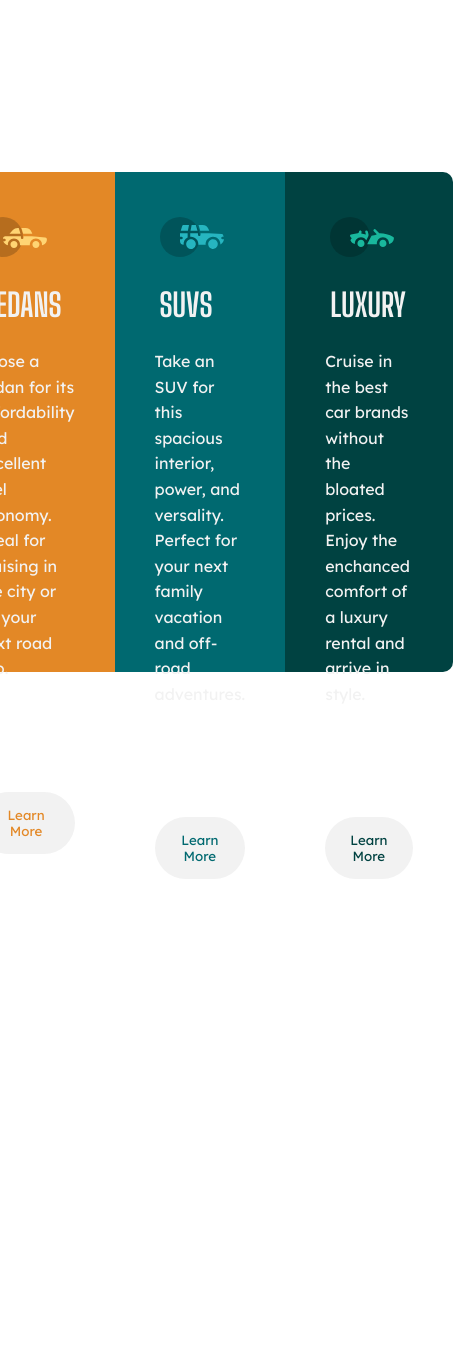
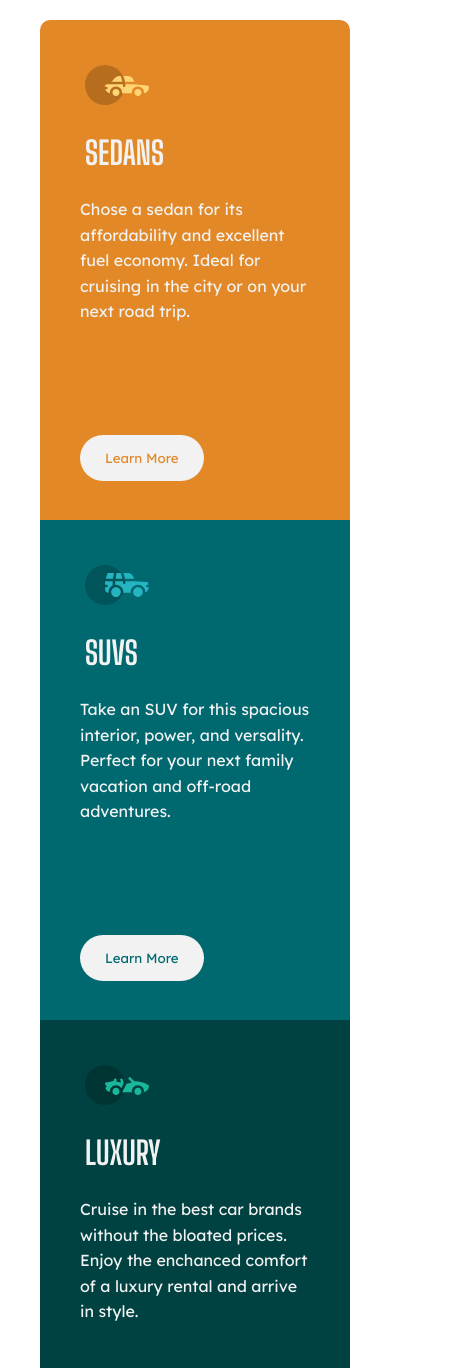
Before and after one commit to PedroOrnelasPego/3-column-preview-card-component-main, a plain HTML site: page index.html in a window 390 px wide. Shown: the top 1368 px of the page, 453 px wide, since content can reach past the window. Before the commit the page ends 919 px from the top, so only its background shows below. Drawn offline with Linux system fonts and the light colour scheme.

Commit message:
Responsive update

```diff
--- a/style.css
+++ b/style.css
@@ -76,3 +76,56 @@ button{
     color: hsl(179, 100%, 13%);
     background-color: hsl(0, 0%, 95%);
 }
+
+@media screen and (max-width: 767px) {
+
+    body{
+        display: flex;
+        flex-direction: column;
+        width: 100vw;
+        height: 100%;
+    }
+
+    .cardsedans{
+        width: 310px;
+        height: 500px;
+        background-color: hsl(31, 77%, 52%);
+        border-radius: 10px 10px 0 0;
+        margin-top: 20px;
+    }
+
+    .cardsedans button{
+        color: hsl(31, 77%, 52%);
+        background-color: hsl(0, 0%, 95%);
+    }
+
+
+    .cardsuvs{
+        width: 310px;
+        height: 500px;
+        background-color: hsl(184, 100%, 22%);
+    }
+
+    .cardsuvs button{
+        color: hsl(184, 100%, 22%);
+        background-color: hsl(0, 0%, 95%);
+    }
+
+    .cardluxury{
+        width: 310px;
+        height: 500px;
+        background-color: hsl(179, 100%, 13%);
+        border-radius: 0 0 10px 10px;
+        margin-bottom: 20px;
+    }
+
+    .cardluxury button{
+        color: hsl(179, 100%, 13%);
+        background-color: hsl(0, 0%, 95%);
+    }
+
+
+
+
+
+}
```
